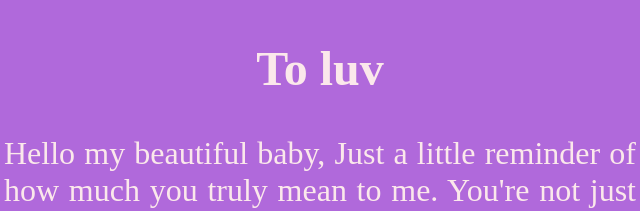
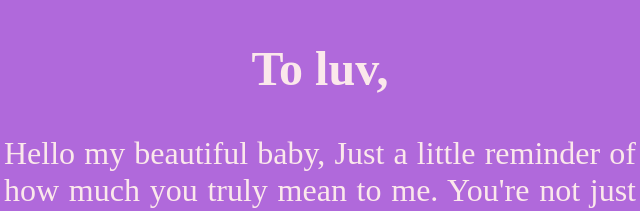
Before and after one commit to G3OV3/gf-s-day, a plain HTML site: page public/letter.html in a window 1280 px wide. Shown: the part 338-549 px from the top of the page, 320-960 px from the left. Drawn offline with Linux system fonts and the light colour scheme.

Commit message:
Update letter.html

```diff
--- a/public/letter.html
+++ b/public/letter.html
@@ -15,7 +15,7 @@
 <body>
        <div class="container">
         <img class="tile-img" src="../Pictures/gf.jpg"/>
-        <h2>To luv</h2>
+        <h2>To luv,</h2>
         <p>Hello my beautiful baby,
         Just a little reminder of how much you truly mean to me. You're not just my girlfriend  you're my happiness, my companion, and my absolute favorite person.
         Thank you for loving me, for your patience, for being there whenever I need you. You stand by me through all my ups and downs, and you make every moment feel so special.
```
